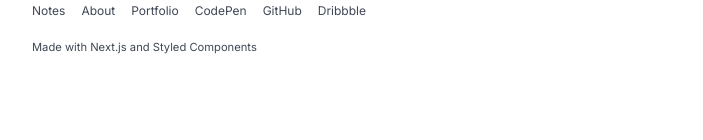
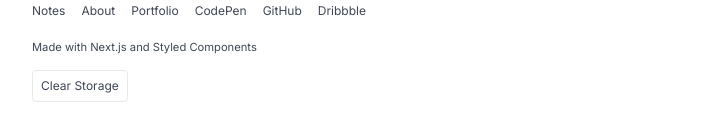
Before and after one commit to ryan-parag/ryanparag.com, a Next.js app: page /post/demo-post-1 in a window 1280 px wide. Shown: the part 2204-2344 px from the top of the page, without its empty margins (288-991 px from the left). Before the commit the page ends 2306 px from the top, so only its background shows below. Built offline with nearby package versions, Linux system fonts and the light colour scheme.

Commit message:
add clear storage

```diff
--- a/components/Footer/index.js
+++ b/components/Footer/index.js
@@ -38,8 +38,28 @@ const FooterListItem = styled.li`
     }
   }
 `
+const FooterButton = styled.button`
+  padding: ${designTokens.space[2]};
+  border: 1px solid var(--grey200);
+  border-radius: ${designTokens.space[1]};
+  margin-top: ${designTokens.space[3]};
+  display: inline-block;
+  font-family: inherit;
+  font-size: ${designTokens.fontSizes[0]};
+  cursor: pointer;
+  background: transparent;
+  transition: all 120ms ease-out 0s;
+  &:hover, &:focus {
+    background: var(--grey100);
+  }
+`
 
 export default function Footer() {
+  const clearStorage = () => {
+    localStorage.removeItem('theme')
+    window.location.reload()
+  }
+
   return(
     <FooterContainer>
       <FooterInner>
@@ -76,6 +96,8 @@ export default function Footer() {
           </FooterListItem>
         </FooterList>
         <small>Made with Next.js and Styled Components</small>
+        <br/>
+        <FooterButton onClick={clearStorage}>Clear Storage</FooterButton>
       </FooterInner>
     </FooterContainer>
   )
```
